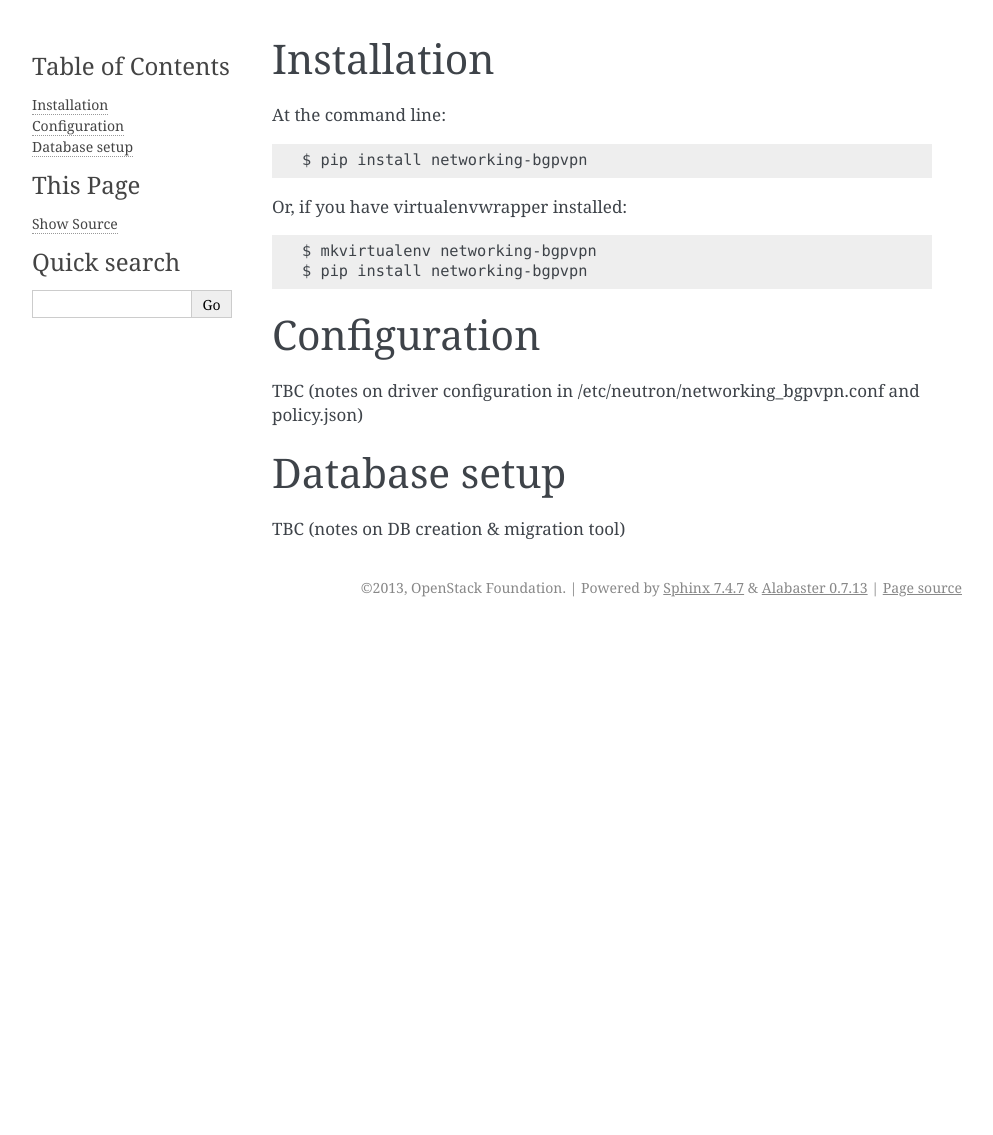
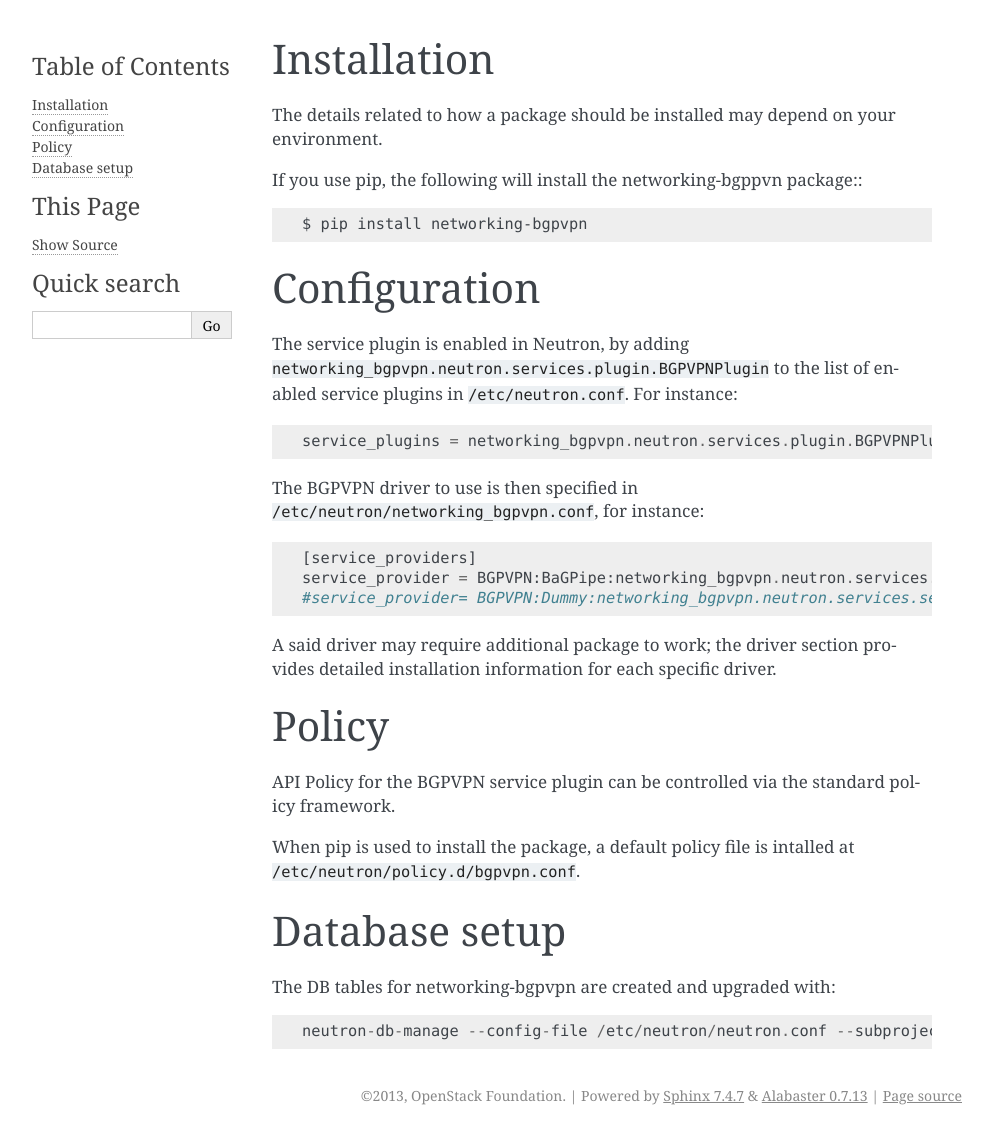
Before and after one commit to openstack/networking-bgpvpn, a Sphinx documentation site: the page built from doc/source/installation.rst, in a window 1280 px wide. Shown: the whole page, without its empty margins (148-1141 px from the left). Built offline with Sphinx 7.4.7, drawn with Linux system fonts in a browser that asks for light colours; before the commit the page ends 900 px from its top, so only the background shows below that.

Commit message:
Improve installation documentation
Improve installation/config documentation.

Change-Id: Ib1c24d49210ca65670a73187db3eee7733bdc179

```diff
--- a/doc/source/installation.rst
+++ b/doc/source/installation.rst
@@ -2,23 +2,42 @@
 Installation
 ============
 
-At the command line::
+The details related to how a package should be installed may depend on your environment.
 
-    $ pip install networking-bgpvpn
+If you use pip, the following will install the networking-bgppvn package:::
 
-Or, if you have virtualenvwrapper installed::
-
-    $ mkvirtualenv networking-bgpvpn
     $ pip install networking-bgpvpn
 
 =============
 Configuration
 =============
 
-TBC (notes on driver configuration in /etc/neutron/networking_bgpvpn.conf and policy.json)
+The service plugin is enabled in Neutron, by adding ``networking_bgpvpn.neutron.services.plugin.BGPVPNPlugin`` to the list
+of enabled service plugins in ``/etc/neutron.conf``. For instance::
+
+    service_plugins = networking_bgpvpn.neutron.services.plugin.BGPVPNPlugin,neutron.services.l3_router.l3_router_plugin.L3RouterPlugin
+
+The BGPVPN driver to use is then specified in ``/etc/neutron/networking_bgpvpn.conf``, for instance::
+
+    [service_providers]
+    service_provider = BGPVPN:BaGPipe:networking_bgpvpn.neutron.services.service_drivers.bagpipe.bagpipe.BaGPipeBGPVPNDriver:default
+    #service_provider= BGPVPN:Dummy:networking_bgpvpn.neutron.services.service_drivers.driver_api.BGPVPNDriver:default
+
+A said driver may require additional package to work; the driver section provides detailed installation information for each
+specific driver.
+
+==============
+Policy
+==============
+
+API Policy for the BGPVPN service plugin can be controlled via the standard policy framework.
+
+When pip is used to install the package, a default policy file is intalled at ``/etc/neutron/policy.d/bgpvpn.conf``.
 
 ==============
 Database setup
 ==============
 
-TBC (notes on DB creation & migration tool)
+The DB tables for networking-bgpvpn are created and upgraded with::
+
+    neutron-db-manage --config-file /etc/neutron/neutron.conf --subproject networking-bgpvpn upgrade
```
